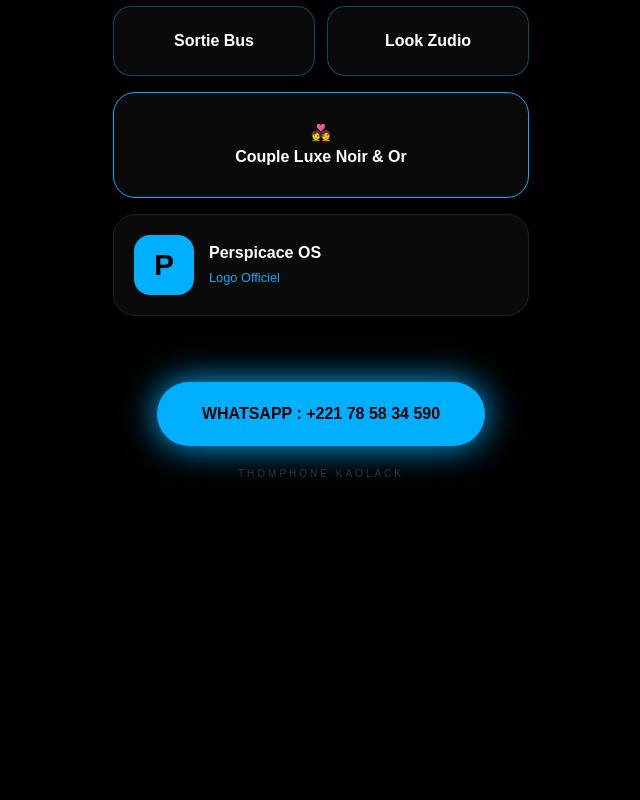
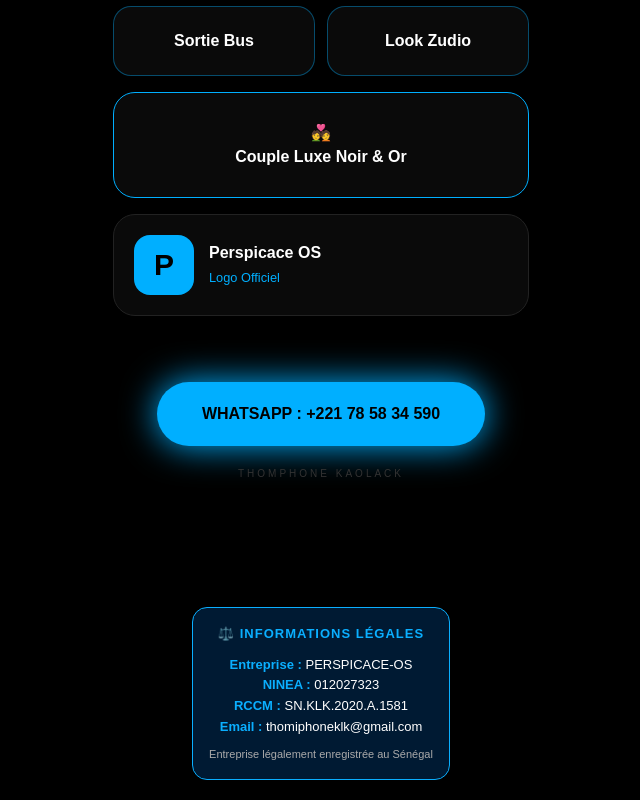
Before and after one commit to thomiphoneklk-cmyk/Perspicace-os, a website: page index.html in a window 1280 px wide. Shown: the part 1333-2133 px from the top of the page, without its empty margins (319-959 px from the left). Before the commit the page ends 1924 px from the top, so only its background shows below. Drawn offline with nearby package versions, Linux system fonts and the light colour scheme.

Commit message:
Update index.html

```diff
--- a/index.html
+++ b/index.html
@@ -46,6 +46,14 @@
 <a href="https://wa.me/221785834590?text=Salam%20Oumar%20je%20veux%20un%20montage%20Perspicace%20OS" style="background:#00AFFF;color:#000;padding:20px 45px;border-radius:100px;font-weight:900;text-decoration:none;display:inline-block;box-shadow:0 0 35px #00AFFF">WHATSAPP : +221 78 58 34 590</a>
 <p style="color:#333;font-size:10px;letter-spacing:3px;margin-top:20px">THOMPHONE KAOLACK</p>
 </div>
-
+<!-- INFORMATIONS LEGALES -->
+<div style="max-width:480px;margin:20px auto 0;padding:16px;background:#001a33;border:1px solid #0AAFFF;border-radius:15px;color:#fff;font-size:13px;line-height:1.6">
+  <div style="text-align:center;margin-bottom:10px;font-weight:bold;letter-spacing:1px;color:#0AAFFF">⚖️ INFORMATIONS LÉGALES</div>
+  <div><b style="color:#0AAFFF">Entreprise :</b> PERSPICACE-OS</div>
+  <div><b style="color:#0AAFFF">NINEA :</b> 012027323</div>
+  <div><b style="color:#0AAFFF">RCCM :</b> SN.KLK.2020.A.1581</div>
+  <div><b style="color:#0AAFFF">Email :</b> thomiphoneklk@gmail.com</div>
+  <div style="margin-top:8px;font-size:11px;color:#aaa;text-align:center">Entreprise légalement enregistrée au Sénégal</div>
+  </div>
 </body>
 </html>
```
